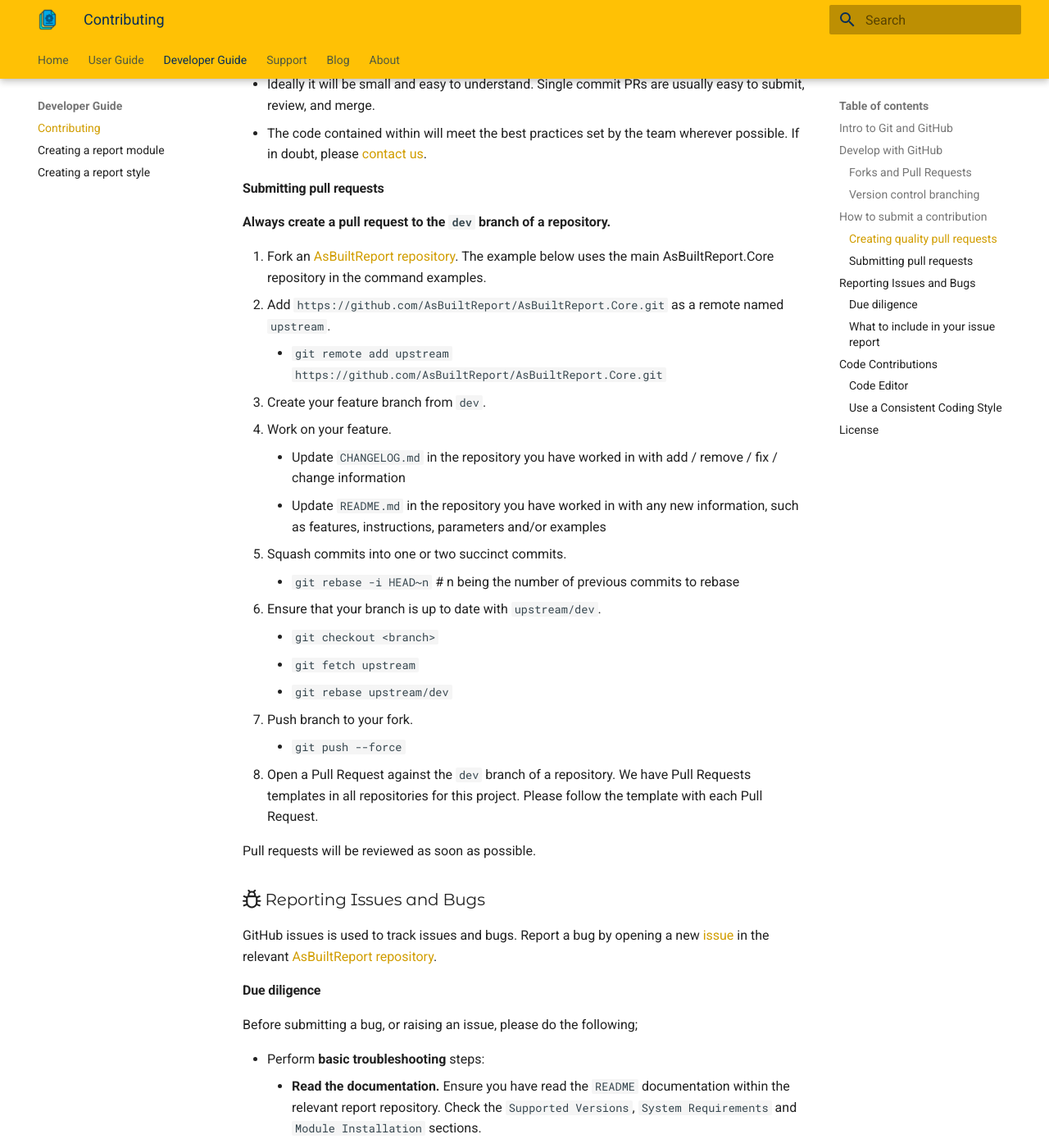
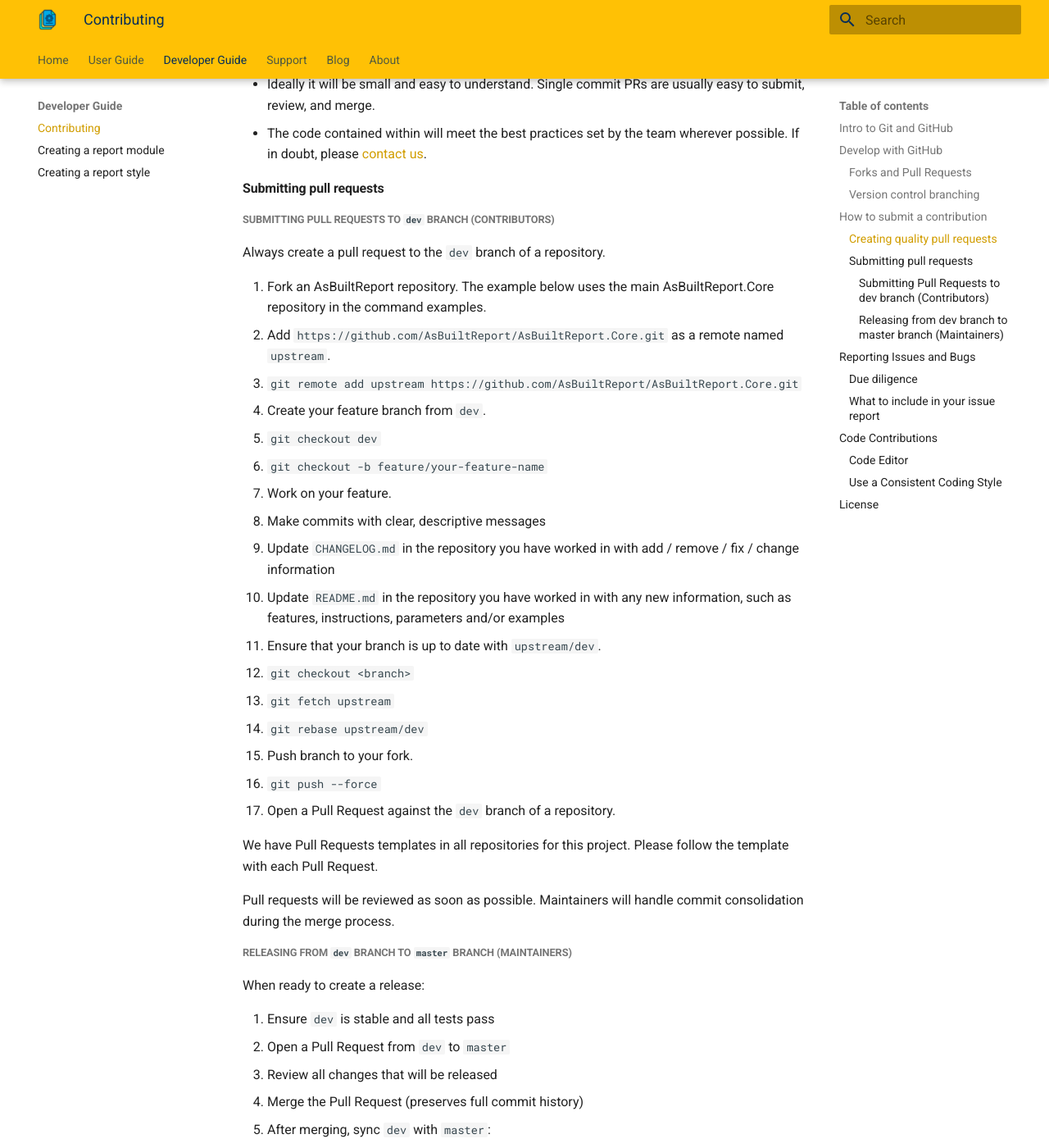
Before and after one commit to AsBuiltReport/AsBuiltReport.Project.Website, an MkDocs documentation site: the page built from docs/dev-guide/contributing.md, in a window 1280 px wide and 1400 px high, scrolled down 2038 px. Shown: the whole window at 82% size. Built offline with MkDocs 1.6.1 and Material for MkDocs 9.7.7, drawn with Linux system fonts in a browser that asks for light colours; some of the changed text lies outside the part shown.

Commit message:
Update contributing guidelines

````diff
--- a/docs/dev-guide/contributing.md
+++ b/docs/dev-guide/contributing.md
@@ -52,26 +52,50 @@ A good quality pull request will have the following characteristics:
 - The code contained within will meet the best practices set by the team wherever possible. If in doubt, please [contact us](../about/contact.md).
 
 #### Submitting pull requests
-**Always create a pull request to the `dev` branch of a repository.**
+##### Submitting Pull Requests to `dev` branch (Contributors)
 
-1. Fork an [AsBuiltReport repository](https://github.com/AsBuiltReport){:target="_blank"}. The example below uses the main AsBuiltReport.Core repository in the command examples.
+Always create a pull request to the `dev` branch of a repository.
+
+1. Fork an AsBuiltReport repository. The example below uses the main AsBuiltReport.Core repository in the command examples.
 2. Add `https://github.com/AsBuiltReport/AsBuiltReport.Core.git` as a remote named `upstream`.
-    - `git remote add upstream https://github.com/AsBuiltReport/AsBuiltReport.Core.git`
+   * `git remote add upstream https://github.com/AsBuiltReport/AsBuiltReport.Core.git`
 3. Create your feature branch from `dev`.
+   * `git checkout dev`
+   * `git checkout -b feature/your-feature-name`
 4. Work on your feature.
-    - Update `CHANGELOG.md` in the repository you have worked in with add / remove / fix / change information
-    - Update `README.md` in the repository you have worked in with any new information, such as features, instructions, parameters and/or examples
-5. Squash commits into one or two succinct commits.
-    - `git rebase -i HEAD~n` # n being the number of previous commits to rebase
-6. Ensure that your branch is up to date with `upstream/dev`.
-    - `git checkout <branch>`
-    - `git fetch upstream`
-    - `git rebase upstream/dev`
-7. Push branch to your fork.
-    - `git push --force`
-8. Open a Pull Request against the `dev` branch of a repository. We have Pull Requests templates in all repositories for this project. Please follow the template with each Pull Request.
+   * Make commits with clear, descriptive messages
+   * Update `CHANGELOG.md` in the repository you have worked in with add / remove / fix / change information
+   * Update `README.md` in the repository you have worked in with any new information, such as features, instructions, parameters and/or examples
+5. Ensure that your branch is up to date with `upstream/dev`.
+   * `git checkout <branch>`
+   * `git fetch upstream`
+   * `git rebase upstream/dev`
+6. Push branch to your fork.
+   * `git push --force`
+7. Open a Pull Request against the `dev` branch of a repository.
 
-Pull requests will be reviewed as soon as possible.
+We have Pull Requests templates in all repositories for this project. Please follow the template with each Pull Request.
+
+Pull requests will be reviewed as soon as possible. Maintainers will handle commit consolidation during the merge process.
+
+##### Releasing from `dev` branch to `master` branch (Maintainers)
+
+When ready to create a release:
+
+1. Ensure `dev` is stable and all tests pass
+2. Open a Pull Request from `dev` to `master`
+3. Review all changes that will be released
+4. Merge the Pull Request (preserves full commit history)
+5. After merging, sync `dev` with `master`:
+```bash
+   git checkout master
+   git pull
+   git checkout dev
+   git rebase master
+   git push --force origin dev
+```
+6. Tag the release on `master`
+7. Update release notes
 
 ### :octicons-bug-16: Reporting Issues and Bugs
 GitHub issues is used to track issues and bugs. Report a bug by opening a new [issue](https://docs.github.com/issues/tracking-your-work-with-issues/about-issues#working-with-issues){:target="_blank"} in the relevant [AsBuiltReport repository](https://github.com/AsBuiltReport){:target="_blank"}.
````
